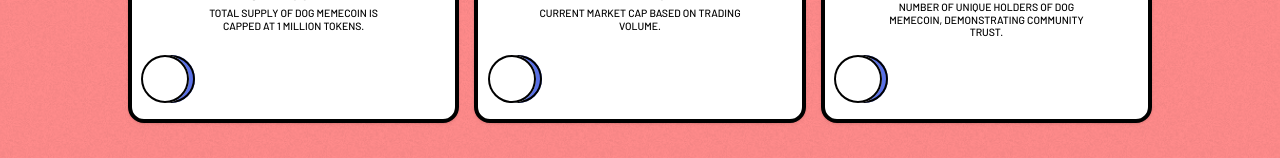
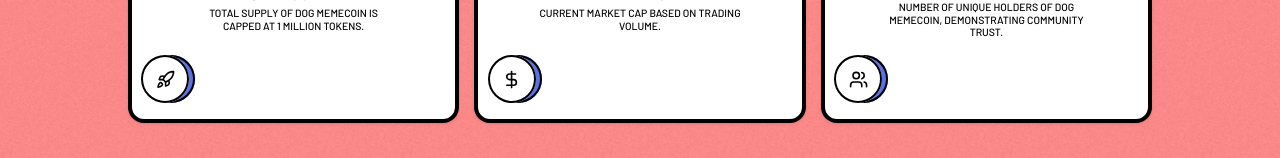
Before and after one commit to vitaleymulikacatchup/ffcc82bd-abba-4164-b089-35f6ddb2ef1a, a Next.js app: page / in a window 1280 px wide. Shown: the part 2864-3022 px from the top of the page. Built offline with nearby package versions, Linux system fonts and the light colour scheme.

Commit message:
Update project files

```diff
--- a/src/app/page.tsx
+++ b/src/app/page.tsx
@@ -7,6 +7,7 @@
 import HowToBuy3D from '@/components/sections/layouts/howtobuy/3DHTB';
 import BigNumberTokenomics from '@/components/sections/layouts/tokenomics/BigNumberTokenomics';
 import FooterLogo from '@/components/footer/FooterLogo';
+import { Rocket, DollarSign, Users } from 'lucide-react';
 
 export default function Home() {
   return (
@@ -45,7 +46,7 @@
         <BigNumberTokenomics
           title='Tokenomics'
           description='Understanding the tokenomics is essential to investing in any cryptocurrency.'
-          kpiItems={[{ value: '1M+', description: 'Total Supply', longDescription: 'Total supply of Dog Memecoin is capped at 1 million tokens.', icon: 'Rocket' },{ value: '500K', description: 'Market Cap', longDescription: 'Current market cap based on trading volume.', icon: 'DollarSign' },{ value: '150K+', description: 'Total Holders', longDescription: 'Number of unique holders of Dog Memecoin, demonstrating community trust.', icon: 'Users' }]}
+          kpiItems={[{ value: '1M+', description: 'Total Supply', longDescription: 'Total supply of Dog Memecoin is capped at 1 million tokens.', icon: Rocket },{ value: '500K', description: 'Market Cap', longDescription: 'Current market cap based on trading volume.', icon: DollarSign },{ value: '150K+', description: 'Total Holders', longDescription: 'Number of unique holders of Dog Memecoin, demonstrating community trust.', icon: Users }]}
         />
       </div>
       <div id='footer' data-section='footer' className='scroll-mt-24'>
```
